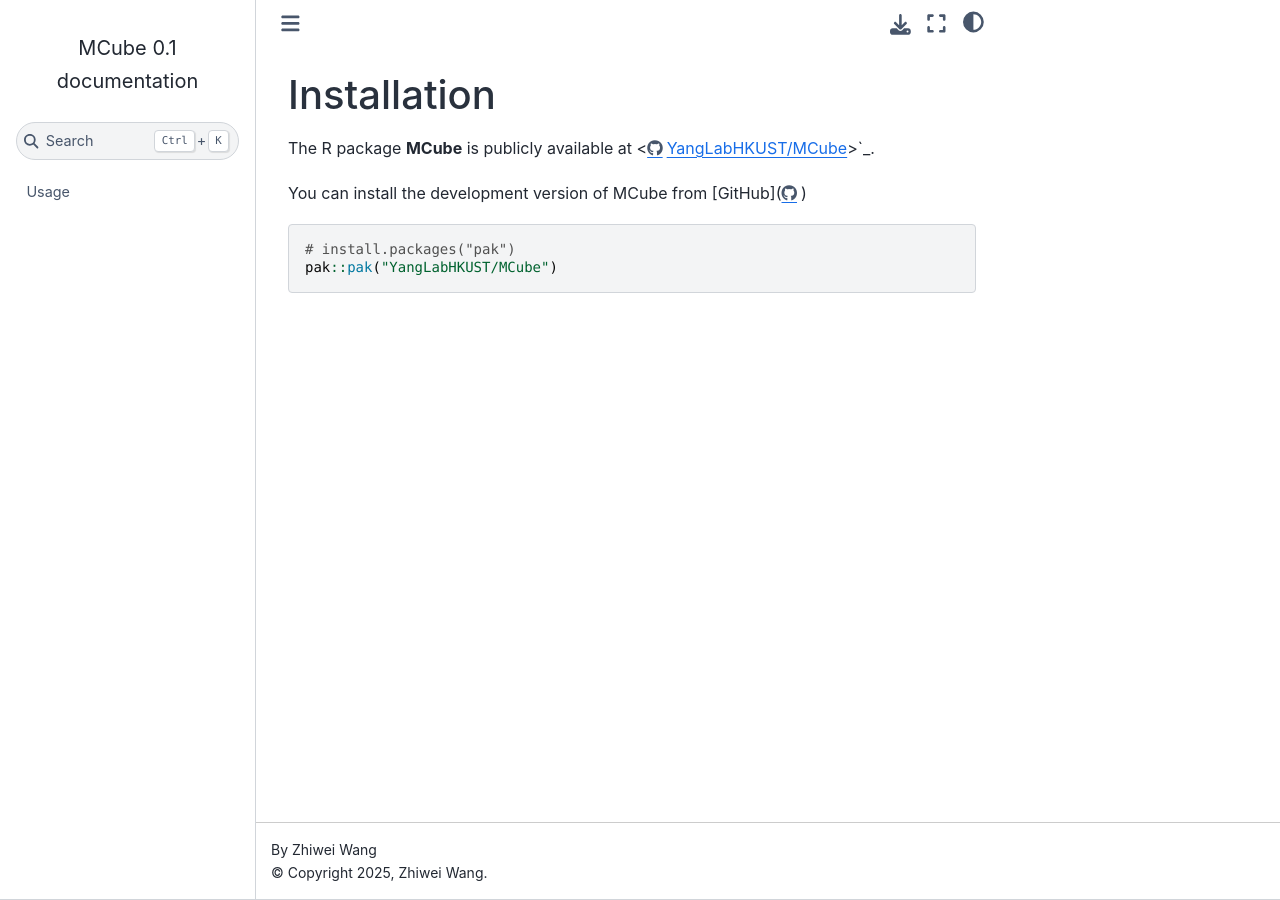
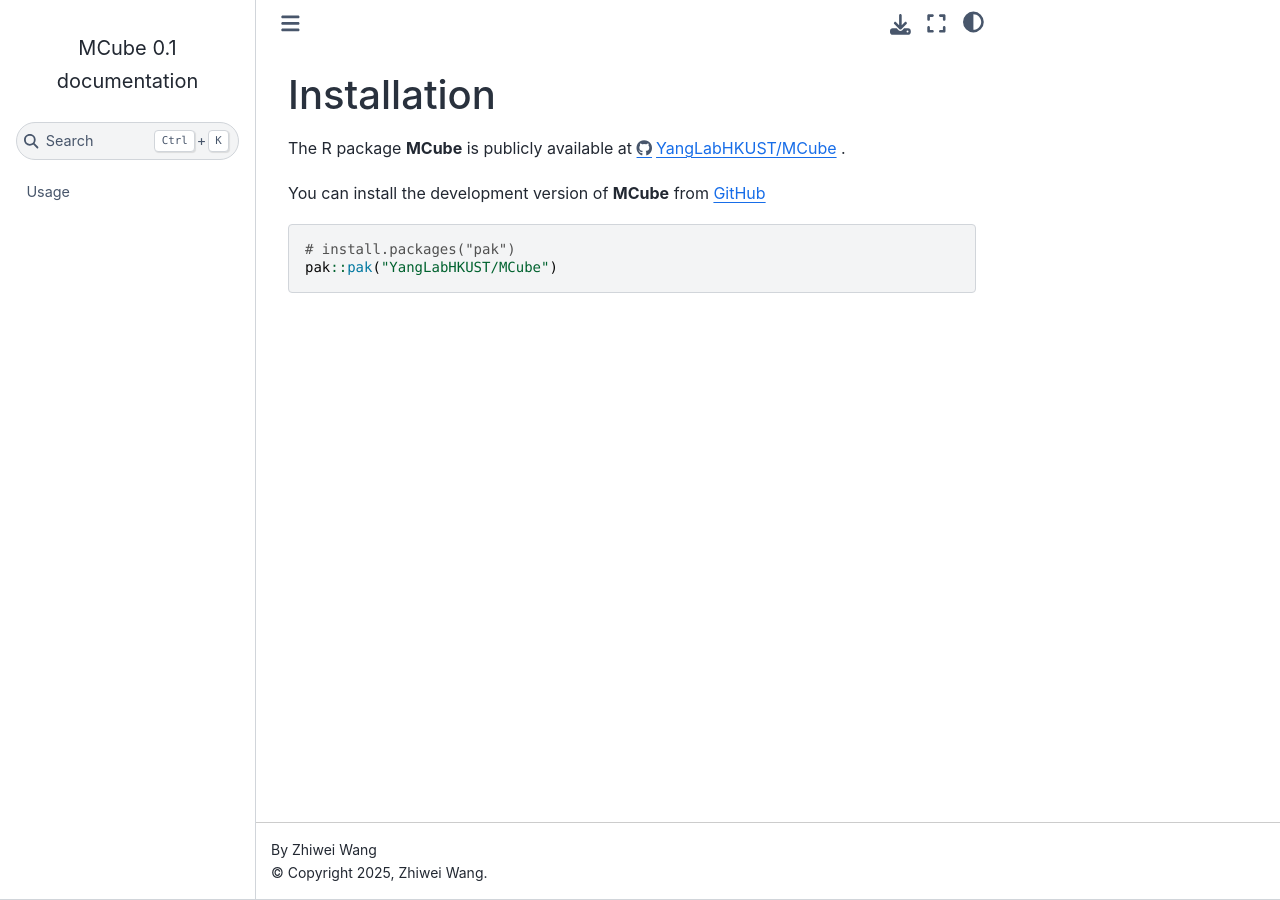
Before and after one commit to statwangz/MCube-tutorial, a Sphinx documentation site: the page built from docs/source/installation.rst, in a window 1280 px wide. Built offline with Sphinx 7.4.7 and the Sphinx Book theme 1.1.4, drawn with Linux system fonts in a browser that asks for light colours; pages that are not in the unit, such as notebooks, are missing from menus.

```diff
--- a/docs/source/installation.rst
+++ b/docs/source/installation.rst
@@ -1,9 +1,9 @@
 Installation
 =============
 
-The R package **MCube** is publicly available at <https://github.com/YangLabHKUST/MCube/>`_.
+The R package **MCube** is publicly available at https://github.com/YangLabHKUST/MCube/ .
 
-You can install the development version of MCube from [GitHub](https://github.com/)
+You can install the development version of **MCube** from `GitHub <https://github.com/>`_
 
 .. code-block:: r
 
```
